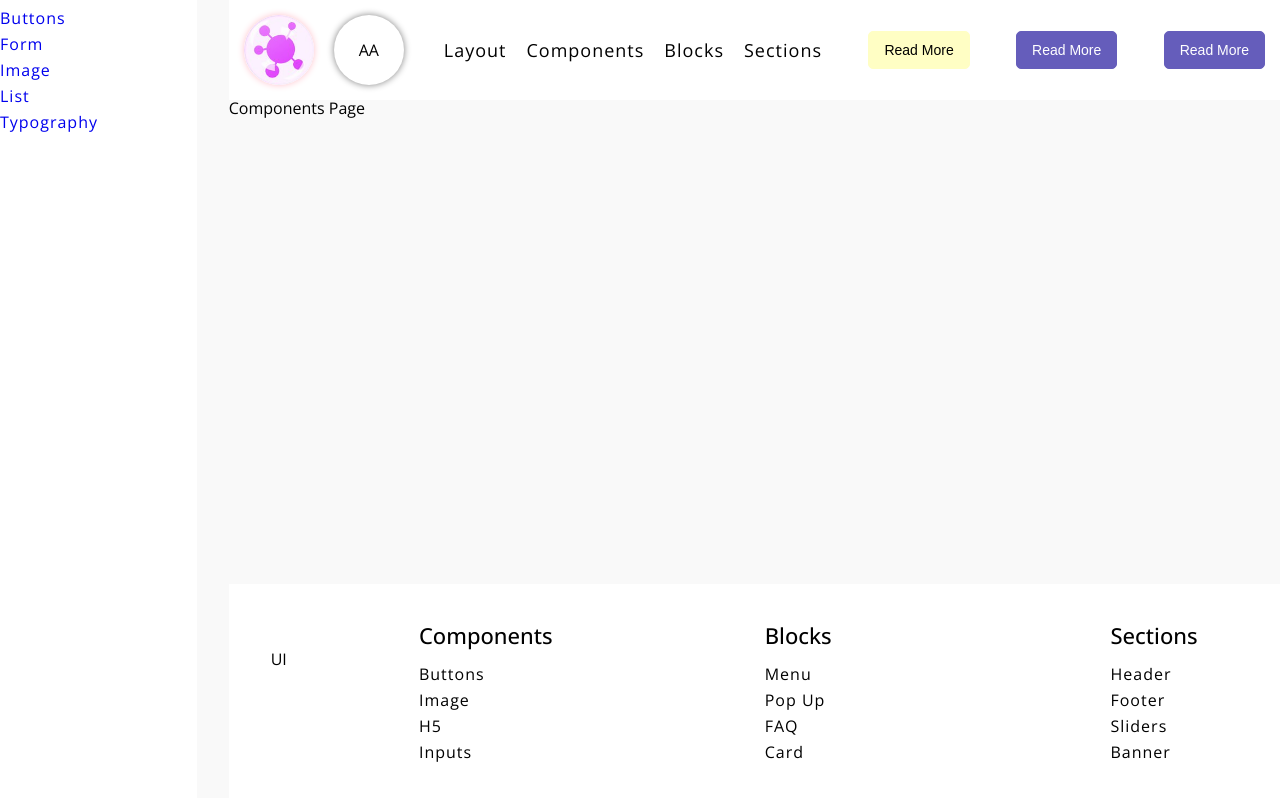
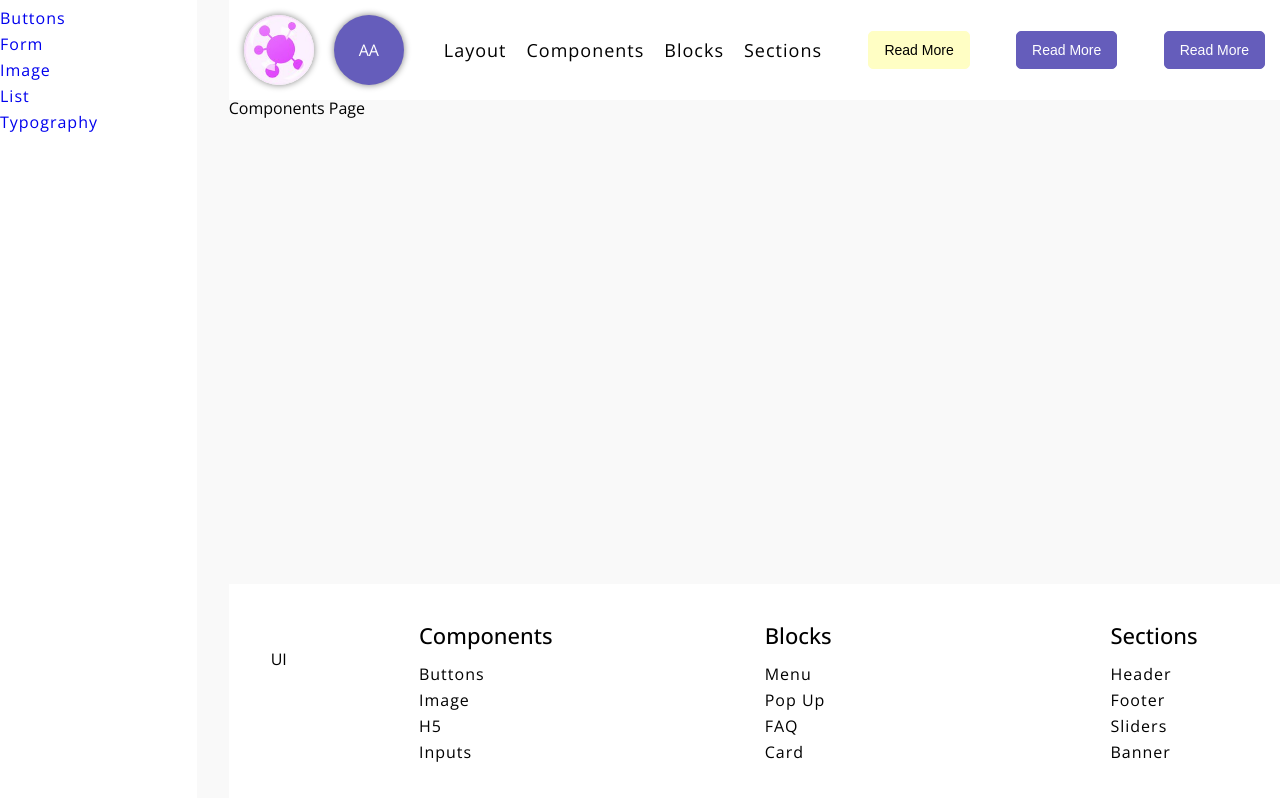
Before and after one commit to SlavaFlava/lib-components, a React (Create React App) app: page /components in a window 1280 px wide. Built offline with nearby package versions, Linux system fonts and the light colour scheme.

Commit message:
added defaultTheme for Avatar

```diff
--- a/src/my-lib/components/image.tsx
+++ b/src/my-lib/components/image.tsx
@@ -1,5 +1,6 @@
 import styled from 'styled-components'
 import { IFonts, IGlobal, IProportions } from '../models/global'
+import { defaultTheme } from '../theme/default-theme'
 
 interface IAvatar extends IGlobal, IFonts {
   br?: string
@@ -28,7 +29,8 @@ export const Avatar = styled.div<IAvatar>`
  height: ${(p)=> p.size ?? 50};
 
  border-radius: ${(p)=> p.br ?? '50%'};
- box-shadow: ${(p) => p.shadow ? `0px 0px 7px ${p.shadowcolor ?? 'grey' }` : false};
+ box-shadow: ${(p) => p.shadow ? `0px 0px 7px ${p.shadowcolor ?? p.theme.shadowColor}` : false};
+
 
  font-size: ${(p)=> p.fs ?? '16px'};
  font-weight: ${(p) => p.fw};
@@ -38,8 +40,21 @@ export const Avatar = styled.div<IAvatar>`
  text-align: ${(p) => p.textAlign};
  text-transform: ${(p) => p.textTransform};
 
- color: ${(p) => p.color};
- background: ${(p) => p.bg};
+ color: ${(p) => p.type == 'primary'
+ ? p.theme.fontPrimary
+ : p.type == 'secondary'
+ ? p.theme.fontSecondary
+ : p.color ?? p.theme.fontColor};
+
+ background: ${(p) => p.type == 'primary'
+ ? p.theme.primary
+ : p.type == 'secondary'
+ ? p.theme.secondary
+ :  p.theme.paper};
+
+/* p.bg ?? */
+
+
  padding-top: ${(p) => p.pt};
  padding-bottom: ${(p) => p.pb};
  padding-left: ${(p) => p.pl};
@@ -51,9 +66,12 @@ export const Avatar = styled.div<IAvatar>`
  ${(p) => p.sx};
  &:hover{
   transition: all 0.3s ease-in-out;
-  box-shadow: ${(p) => p.shadowHover ? `0px 0px 10px 8px ${p.shadowcolor ?? 'pink' }` : false};
+  box-shadow: ${(p) => p.shadowHover ? `0px 0px 10px 8px ${p.shadowcolor ?? 'pink'}` : false};
  }
 `
+Avatar.defaultProps = {
+  theme: defaultTheme
+}
 
 export const Image = styled.img<IImage>`
  width: ${(p)=> p.w ?? '100%'};
--- a/src/project/header/index.tsx
+++ b/src/project/header/index.tsx
@@ -31,12 +31,12 @@ const Header = () => {
         <Row pt={'15px'} pb={'15px'} alignitems={'center'}>
           <Box display={'flex'}>
             <NavLink to={'/'}>
-              <Avatar shadowcolor={'pink'} shadow={'true'} size={'70px'} mr={'20px'}>
+              <Avatar shadow={'true'} size={'70px'} mr={'20px'}>
                 <Image src="/logo.png" alt="logo" />
               </Avatar>
             </NavLink>
 
-            <Avatar  shadow={'true'} size={'70px'} mr={'20px'}>
+            <Avatar  type='primary' shadow={'true'} size={'70px'} mr={'20px'}>
               AA
               </Avatar>
 
@@ -49,12 +49,12 @@ const Header = () => {
             </Menu>
           </Box>
           <ThemeProvider theme={redTheme}>
-            <Button >Read More</Button>
+            <Button>Read More</Button>
           </ThemeProvider>
 
-          <Button >Read More</Button>
+          <Button>Read More</Button>
 
-          <Button hover={'reverseBorder'}>Read More</Button>
+          <Button hover={'reverseBorder'} >Read More</Button>
 
         </Row>
       </Container>
```
